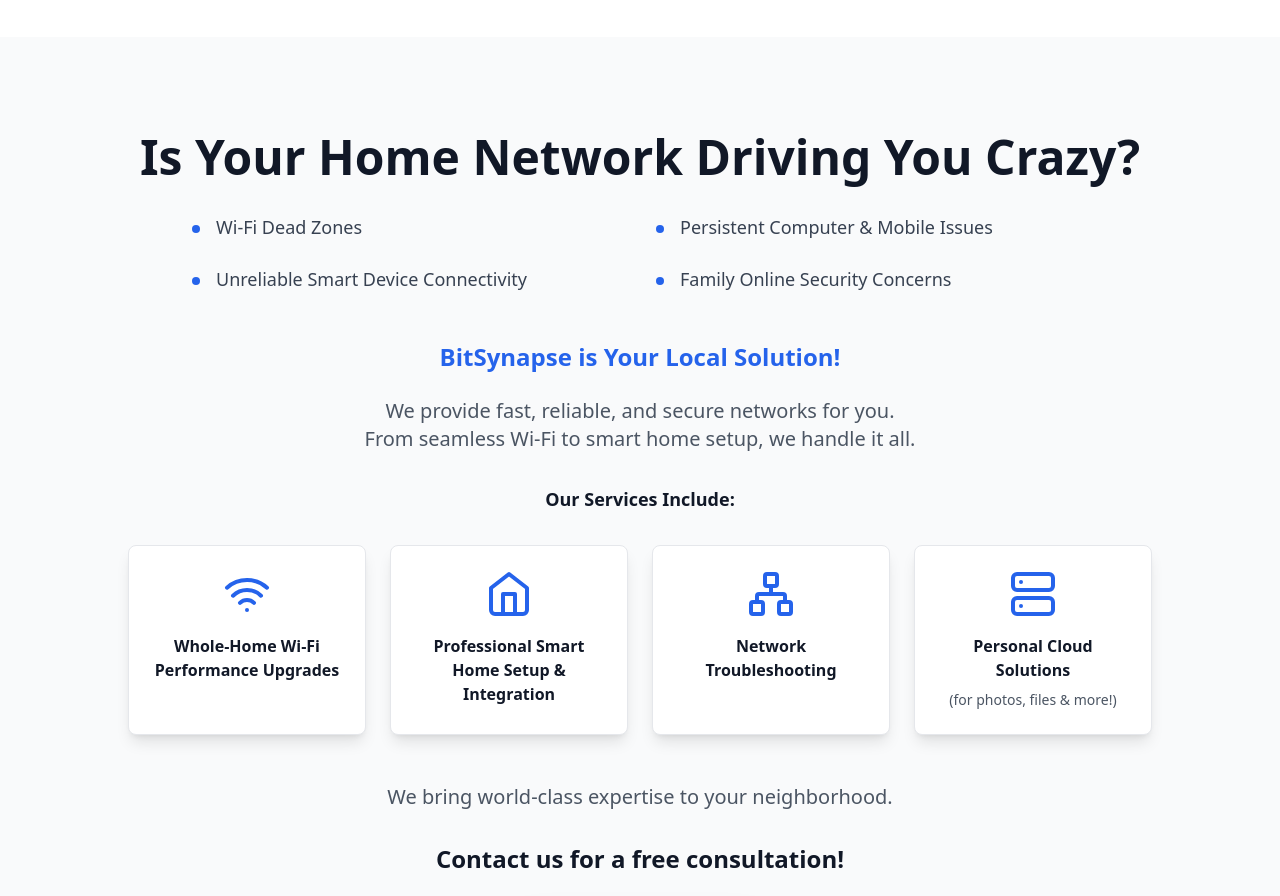
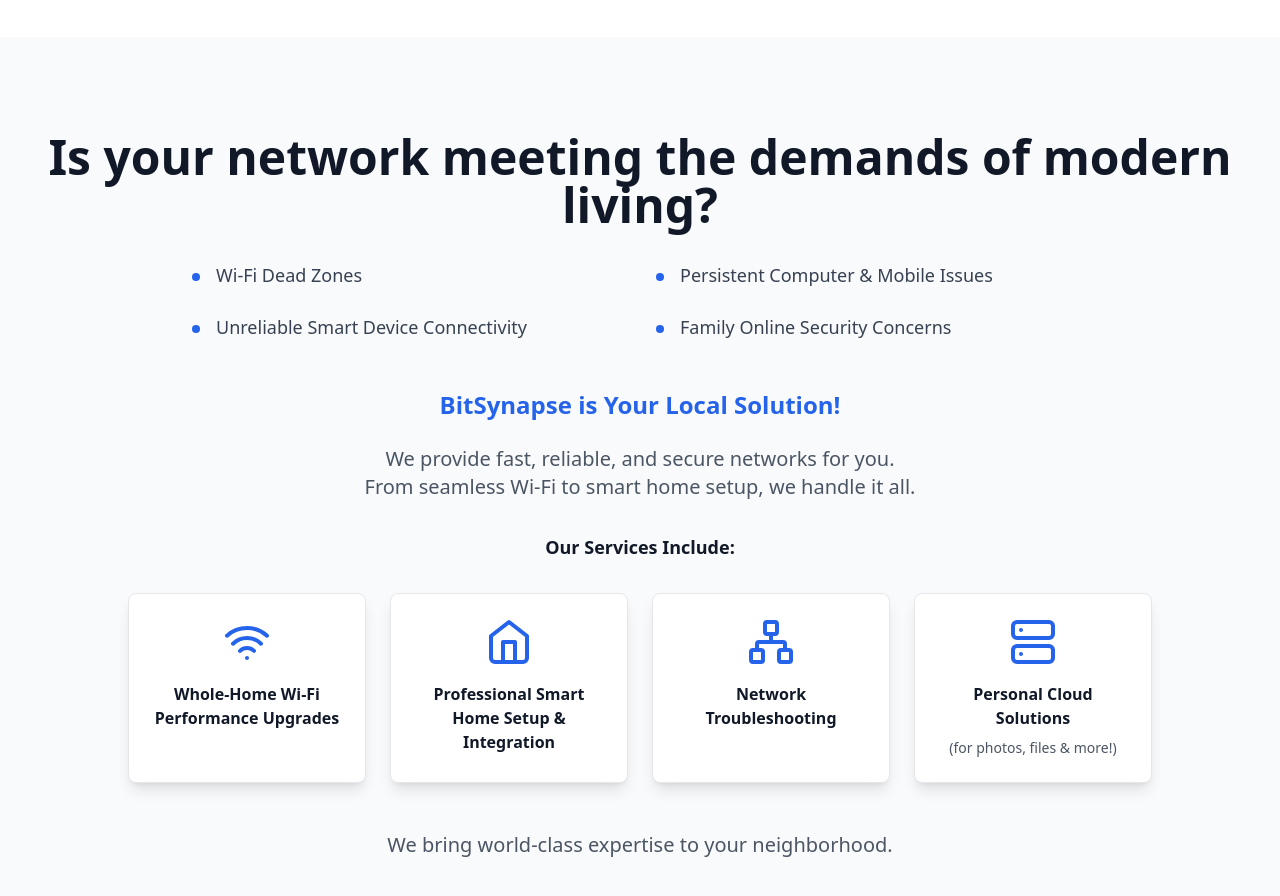
Before and after one commit to whowangli/bitsynapse, a React (Vite) app: page / in a window 1280 px wide. Shown: the part 800-1696 px from the top of the page. Built offline with nearby package versions, Linux system fonts and the light colour scheme.

Commit message:
Update App.tsx

```diff
--- a/src/App.tsx
+++ b/src/App.tsx
@@ -243,7 +243,7 @@
         <div className="max-w-7xl mx-auto px-4 sm:px-6 lg:px-8">
           <div className="text-center mb-16">
             <h2 className="text-4xl md:text-5xl font-bold text-gray-900 mb-8">
-              Is Your Home Network Driving You Crazy?
+              Is your network meeting the demands of modern living?
             </h2>
 
             <div className="grid grid-cols-1 md:grid-cols-2 gap-8 max-w-4xl mx-auto text-left mb-12">
```
